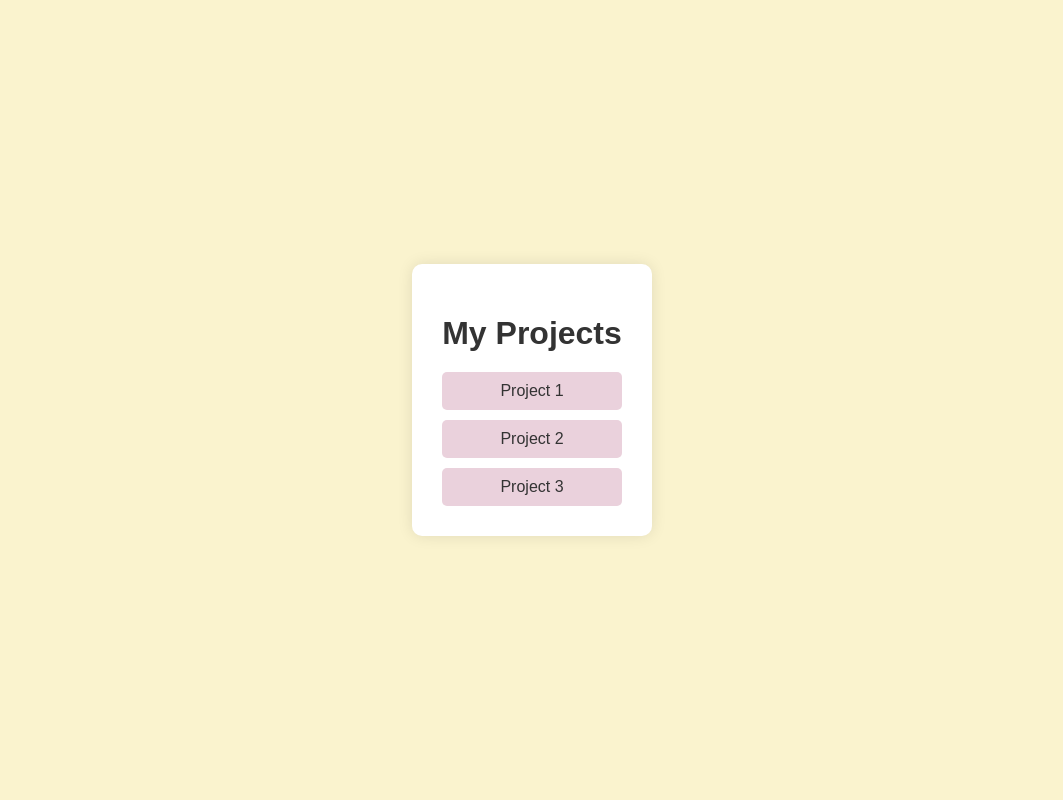
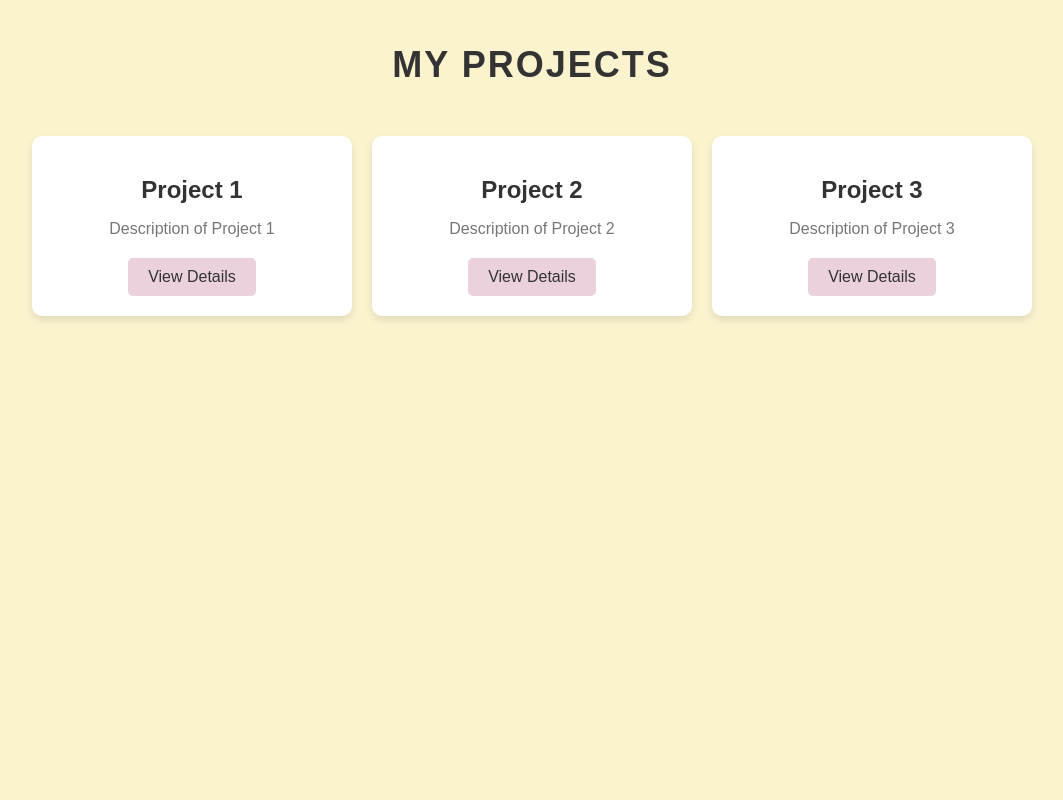
Before and after one commit to ShaneRhyder/ShaneRhyder.github.io, a PHP site: page / in a window 1280 px wide. Shown: the whole page, without its empty margins (108-1171 px from the left). Run offline with PHP 8.4, Linux system fonts and the light colour scheme.

Commit message:
Add files via upload

```diff
--- a/index.html
+++ b/index.html
@@ -4,17 +4,29 @@
     <meta charset="UTF-8">
     <meta name="viewport" content="width=device-width, initial-scale=1.0">
     <title>My Projects</title>
-    <link rel="stylesheet" href="styles.css"> <!-- Link to the CSS file -->
+    <link rel="stylesheet" href="styles.css">
 </head>
 <body>
-    <div class="container">
+    <header>
         <h1>My Projects</h1>
-        <div class="projects">
-            <button class="project-btn">Project 1</button>
-            <button class="project-btn">Project 2</button>
-            <button class="project-btn">Project 3</button>
-            <!-- Add more buttons as needed -->
+    </header>
+    <div class="portfolio">
+        <div class="project-card">
+            <h2>Project 1</h2>
+            <p>Description of Project 1</p>
+            <button class="project-btn">View Details</button>
         </div>
+        <div class="project-card">
+            <h2>Project 2</h2>
+            <p>Description of Project 2</p>
+            <button class="project-btn">View Details</button>
+        </div>
+        <div class="project-card">
+            <h2>Project 3</h2>
+            <p>Description of Project 3</p>
+            <button class="project-btn">View Details</button>
+        </div>
+        <!-- Add more project cards as needed -->
     </div>
 </body>
 </html>
--- a/styles.css
+++ b/styles.css
@@ -1,31 +1,63 @@
 body {
     background-color: #faf3ce;
     color: #333;
-    font-family: Arial, sans-serif;
+    font-family: 'Arial', sans-serif;
+    margin: 0;
+    padding: 20px;
     display: flex;
-    justify-content: center;
+    flex-direction: column;
     align-items: center;
-    height: 100vh;
-    margin: 0;
 }
 
-.container {
+header {
     text-align: center;
-    background-color: white;
-    padding: 30px;
-    border-radius: 10px;
-    box-shadow: 0 0 15px rgba(0, 0, 0, 0.1);
+    margin-bottom: 40px;
 }
 
 h1 {
     color: #333;
-    margin-bottom: 20px;
+    font-size: 36px;
+    margin-bottom: 10px;
+    text-transform: uppercase;
+    letter-spacing: 2px;
 }
 
-.projects {
-    display: flex;
-    flex-direction: column;
-    gap: 10px;
+p {
+    font-size: 18px;
+    color: #555;
+}
+
+.portfolio {
+    display: grid;
+    grid-template-columns: repeat(auto-fit, minmax(250px, 1fr));
+    gap: 20px;
+    width: 100%;
+    max-width: 1000px;
+}
+
+.project-card {
+    background-color: white;
+    padding: 20px;
+    border-radius: 10px;
+    box-shadow: 0 4px 8px rgba(0, 0, 0, 0.1);
+    text-align: center;
+    transition: transform 0.3s ease, box-shadow 0.3s ease;
+}
+
+.project-card:hover {
+    transform: translateY(-5px);
+    box-shadow: 0 6px 12px rgba(0, 0, 0, 0.2);
+}
+
+.project-card h2 {
+    font-size: 24px;
+    margin-bottom: 10px;
+}
+
+.project-card p {
+    font-size: 16px;
+    color: #777;
+    margin-bottom: 20px;
 }
 
 .project-btn {
@@ -36,9 +68,28 @@ h1 {
     border-radius: 5px;
     cursor: pointer;
     font-size: 16px;
-    transition: background-color 0.3s;
+    transition: background-color 0.3s ease;
 }
 
 .project-btn:hover {
     background-color: #f5bcc9;
 }
+
+/* Responsive Design */
+@media (max-width: 600px) {
+    h1 {
+        font-size: 28px;
+    }
+
+    .portfolio {
+        grid-template-columns: 1fr;
+    }
+
+    .project-card h2 {
+        font-size: 20px;
+    }
+
+    .project-card p {
+        font-size: 14px;
+    }
+}
```
